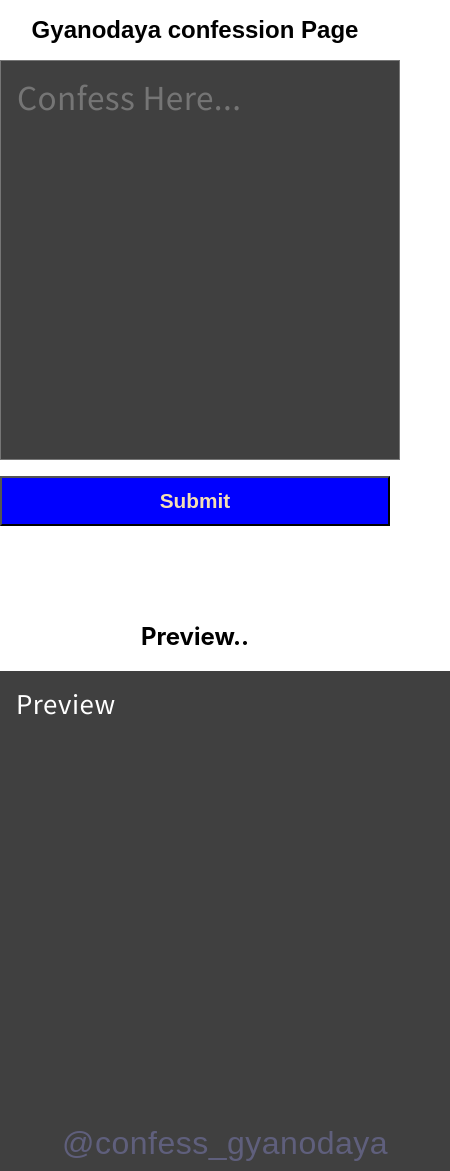
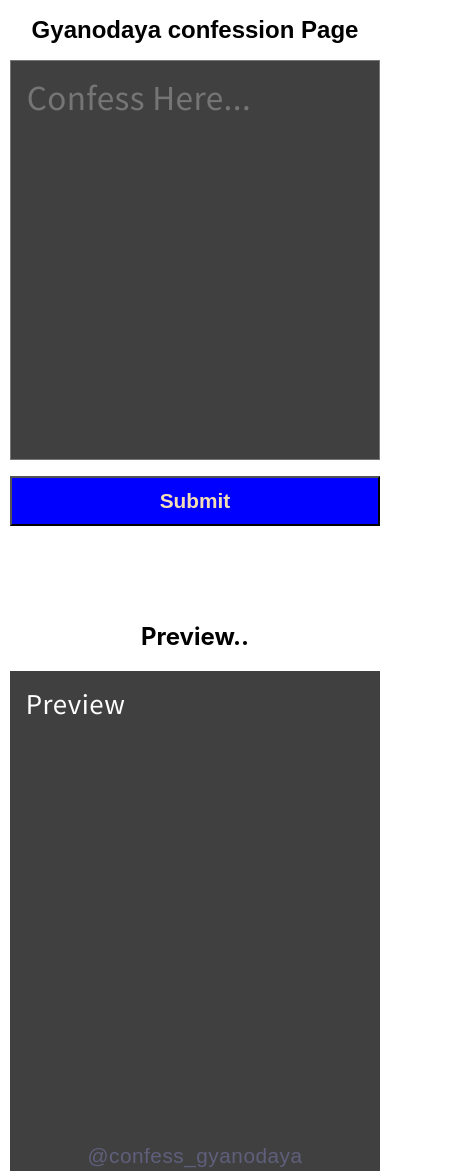
Before and after one commit to anishrajpandey/Confession-Page, a Next.js app: page / in a window 390 px wide. Shown: the whole page, 450 px wide, since content can reach past the window. Built offline with nearby package versions, Linux system fonts and the light colour scheme.

Commit message:
responsive form

```diff
--- a/styles/globals.css
+++ b/styles/globals.css
@@ -47,7 +47,9 @@ h3 {
 }
 /* ***************************** */
 .confessPost {
-  min-width: 450px;
+  /* display: none; */
+  /* visibility: hidden; */
+  width: 450px;
   min-height: 500px;
   max-width: 600px;
   background-color: #404040;
@@ -78,7 +80,7 @@ h3 {
 .textArea {
   display: block;
 
-  min-width: 400px;
+  width: 400px;
   min-height: 400px;
   line-height: 1.2;
   letter-spacing: 0.4px;
@@ -89,7 +91,7 @@ h3 {
 
   resize: none;
   background-color: #404040;
-  width: max(30%, 450px);
+  /* width: max(30%, 450px); */
   color: white;
 }
 
@@ -172,8 +174,16 @@ h3 {
 }
 @media (max-width: 400px) {
   .confessPost,
+  button,
+  .textArea {
+    width: 95%;
+    margin: 0 auto;
+  }
   button {
-    width: 100%;
+    margin: 1rem 0;
+  }
+  .confessPost {
+    min-width: none !important;
   }
   .msgBox {
     /* bottom: 20rem; */
@@ -185,10 +195,8 @@ h3 {
   h1 {
     font-size: 1.5rem;
   }
-  .confessPost,
-  .textArea {
-    width: 100vw;
-    margin: auto;
+  .confessPost .logo {
+    font-size: 1.3rem;
   }
 }
 @media screen and (max-width: 900px) {
```
